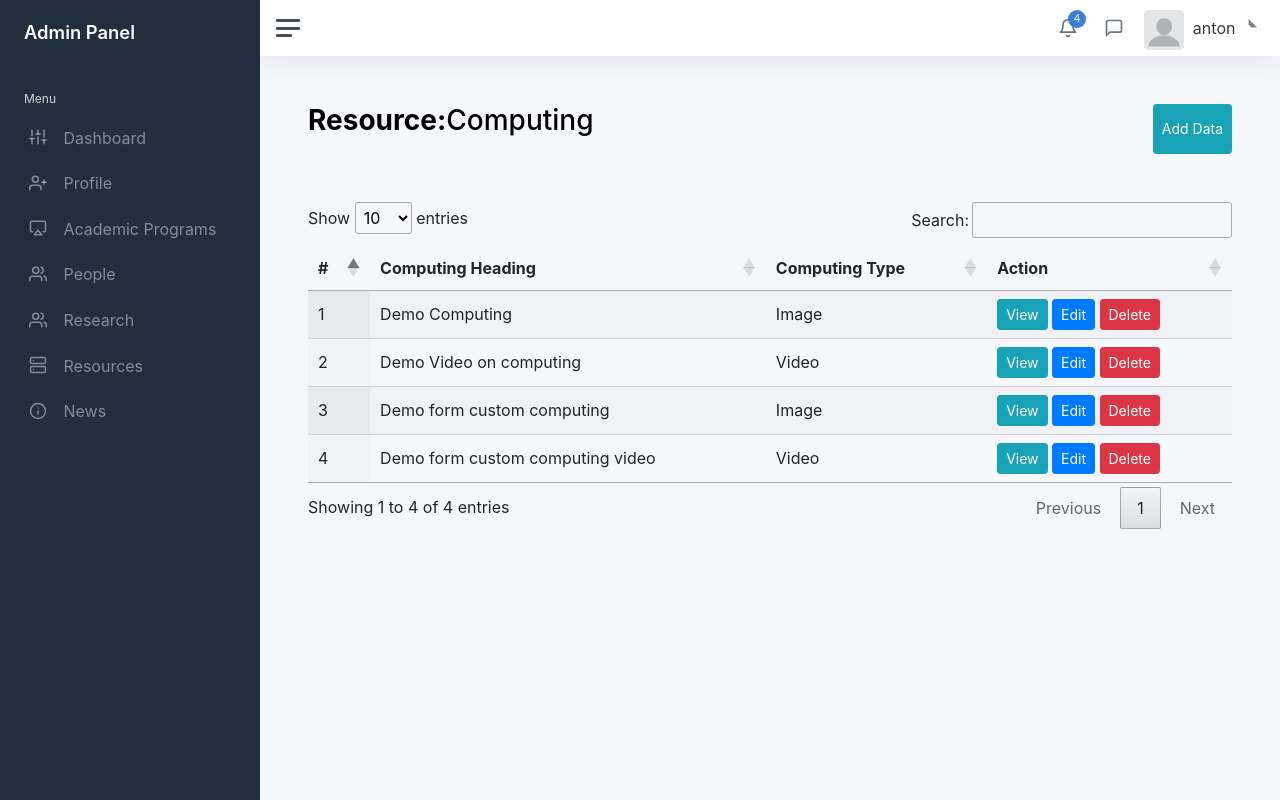
After one commit to samiul-anton/Django-Chemistry-Dept-Project, a Django app: page /super-admin/resource/all-computing/ in a window 1280 px wide. The commit adds this page. Run offline with Django 4.2, Linux system fonts and the light colour scheme; a user stored in the database is signed in; data comes from the database, SQL or seed files in the repository; both versions use the stored data as it was after the commit; some libraries are stand-ins or nearby versions.

Commit message:
computing add done

```diff
--- a/chemistryDept/AdminPanel/admin.py
+++ b/chemistryDept/AdminPanel/admin.py
@@ -2,7 +2,7 @@ from django.contrib import admin
 from .models import Userinfo
 from peopleApp.models import faculty,staff,student
 from researchApp.models import research_by_area
-from resourceApp.models import labFacility
+from resourceApp.models import labFacility,computing
 
 # Register your models here.
 admin.site.register(faculty)
@@ -11,4 +11,5 @@ admin.site.register(student)
 admin.site.register(research_by_area)
 admin.site.register(Userinfo)
 admin.site.register(labFacility)
+admin.site.register(computing)
 admin.site.site_header = 'Admin Dashboard'
--- a/chemistryDept/HomeApp/views.py
+++ b/chemistryDept/HomeApp/views.py
@@ -2,6 +2,7 @@ from django.shortcuts import render
 from researchApp.models import research_by_area
 from peopleApp.models import faculty,staff,student
 from resourceApp.models import labFacility
+from resourceApp.models import computing as all_computing
 #Home page view
 
 def index(request):
@@ -89,7 +90,9 @@ def labFacilites(request):
     data = labFacility.objects.all()
     return render(request, 'HomeApp/labFacilites.html',context={'data':data})
 def computing(request):
-    return render(request, 'HomeApp/computing.html')
+    image_data = all_computing.objects.filter(computing_type="Image")
+    video_data = all_computing.objects.filter(computing_type="Video")
+    return render(request, 'HomeApp/computing.html',context={"image_data":image_data,"video_data":video_data})
 def studentServices(request):
     return render(request, 'HomeApp/studentServices.html')
 
--- a/chemistryDept/resourceApp/models.py
+++ b/chemistryDept/resourceApp/models.py
@@ -8,3 +8,16 @@ class labFacility(models.Model) :
     lab_image = models.ImageField(null=True, blank=True, upload_to="Images/")
     def __str__(self):
         return self.image_heading
+
+class computing(models.Model):
+    type = (
+     ("Image","Image"),
+     ("Video","Video"),
+    )
+    computing_heading = models.TextField(max_length=100)
+    computing_url = models.TextField(max_length=100,null=True ,blank=True)
+    computing_type = models.TextField(choices=type)
+    computing_image = models.ImageField(null=True, blank=True, upload_to="Images/")
+
+    def __str__(self):
+        return self.computing_heading
--- a/chemistryDept/resourceApp/url.py
+++ b/chemistryDept/resourceApp/url.py
@@ -9,5 +9,7 @@ urlpatterns =[
   path('all-lab-facility/', views.labFacility, name='admin_lab_facilites'),
   path('add/all-lab-facility/', views.addLabFacility, name='add_lab_facilites'),
   path('all-lab-facility/<int:id>/delete', views.deleteLabFacility, name='delete_lab_facilites'),
+  path('all-computing/', views.computing, name='admin_computing'),
+  path('add-computing/', views.addComputing, name='add_computing'),
 ]
 urlpatterns = urlpatterns + static(settings.MEDIA_URL, document_root=settings.MEDIA_ROOT)
--- a/chemistryDept/resourceApp/views.py
+++ b/chemistryDept/resourceApp/views.py
@@ -4,6 +4,7 @@ from django.contrib import messages
 from django.urls import reverse
 from django.http import HttpResponseRedirect,HttpResponse
 from .models import labFacility as all_labfacilites
+from .models import computing as all_computing
 
 # View All lab facility image.
 @login_required
@@ -29,6 +30,26 @@ def addLabFacility(request):
        new_lab_resource.save()
 
        messages.success(request, 'New data added!')
-       return HttpResponseRedirect(reverse('lab_facilites'))
+       return HttpResponseRedirect(reverse('admin_lab_facilites'))
     else:
        return HttpResponseRedirect(reverse('index'))
+
+@login_required
+def computing(request):
+    data = all_computing.objects.all()
+    return render(request,'resourceApp/computing.html',context={"data":data})
+@login_required
+def addComputing(request):
+    if request.method == "POST":
+       new_computing = all_computing()
+       new_computing.computing_heading = request.POST.get('computing_heading')
+       new_computing.computing_type = request.POST.get('computing_type')
+       if request.POST.get('computing_type') == "Image":
+           new_computing.computing_image = request.FILES["computing_image"]
+       else:
+           new_computing.computing_url = request.POST.get('computing_url')
+       new_computing.save()
+       messages.success(request, 'New data added!')
+       return HttpResponseRedirect(reverse('admin_computing'))
+    else:
+       return HttpResponseRedirect(reverse('index'))
--- /dev/null
+++ b/chemistryDept/static/js/computing.js
@@ -0,0 +1,14 @@
+$(window).on("load",function(){
+  $("#computing_video").hide();
+  $("#computing_type").on("change",function(){
+    console.log(this.value);
+    if(this.value == "Video"){
+      console.log("video")
+      $("#computing_image").hide();
+      $("#computing_video").show();
+    }else if(this.value == "Image"){
+      $("#computing_image").show();
+      $("#computing_video").hide();
+    }
+  })
+})
--- a/chemistryDept/templates/layouts/admin.html
+++ b/chemistryDept/templates/layouts/admin.html
@@ -79,7 +79,7 @@
 						</a>
 						<div class="dropdown-menu move3">
 							<a class="dropdown-item" href="{% url 'admin_lab_facilites'%}"><i class="align-middle me-1" data-feather="user"></i>Lab Facilities</a>
-							<a class="dropdown-item" href="{% url 'research_by_direction'%}"><i class="align-middle me-1" data-feather="user"></i>Computing</a>
+							<a class="dropdown-item" href="{% url 'admin_computing'%}"><i class="align-middle me-1" data-feather="user"></i>Computing</a>
 							<a class="dropdown-item" href="{% url 'research_by_direction'%}"><i class="align-middle me-1" data-feather="user"></i>Student Service</a>
 						</div>
 					</li>
--- /dev/null
+++ b/chemistryDept/templates/modals/addComputing.html
@@ -0,0 +1,55 @@
+
+<div class="modal fade" id="addComputing" tabindex="-1" aria-labelledby="addComputing" aria-hidden="true">
+  <div class="modal-dialog modal-dialog-centered modal-lg">
+    <div class="modal-content">
+      <div class="modal-header">
+        <h5 class="modal-title" id="exampleModalLabel">Add Data</h5>
+        <button type="button" class="close" data-dismiss="modal" aria-label="Close">
+          <span aria-hidden="true">&times;</span>
+        </button>
+      </div>
+      <div class="modal-body">
+        <!-- form starts -->
+        <form method="POST" action="{% url 'add_computing'%}" enctype="multipart/form-data">
+        {% csrf_token %}
+          <div class="row">
+            <div class="col">
+              <div class="form-group">
+                <label for="exampleInputEmail1">Computing Header</label>
+                <input type="text" class="form-control" id="exampleInputEmail1" aria-describedby="emailHelp" name="computing_heading" required>
+              </div>
+            </div>
+          </div>
+          <div class="row">
+            <div class="col">
+              <div class="form-group">
+                <label for="exampleFormControlSelect1">Computing Type</label>
+                <select class="form-control" id="computing_type" name="computing_type">
+                  <option value="Image">Image</option>
+                  <option value="Video">Video</option>
+                </select>
+              </div>
+            </div>
+          </div>
+          <div class="row" id="computing_video">
+            <div class="col">
+              <div class="form-group">
+                <label for="exampleInputEmail1">Video Url</label>
+                <input type="text" class="form-control" id="exampleInputEmail1" aria-describedby="emailHelp" name="computing_url">
+              </div>
+            </div>
+          </div>
+            <div class="form-group" id="computing_image">
+              <label for="exampleFormControlFile1">Image Upload</label>
+              <input type="file" class="form-control-file" id="exampleFormControlFile1" name="computing_image">
+            </div>
+           <div class="float-right">
+             <button type="button"  class="btn btn-secondary" data-dismiss="modal">Close</button>
+             <button type="submit"  class="btn btn-primary">Save Data</button>
+           </div>
+        </form>
+        <!-- form ends -->
+      </div>
+    </div>
+  </div>
+</div>
--- /dev/null
+++ b/chemistryDept/templates/resourceApp/computing.html
@@ -0,0 +1,74 @@
+{% extends "layouts/admin.html" %}
+{% load static %}
+{% block links %}
+<link rel="stylesheet" href="https://cdn.datatables.net/1.12.1/css/jquery.dataTables.min.css">
+{% endblock %}
+{% block content %}
+<main class="content">
+	<div class="container-fluid p-0">
+		  <div class="d-flex justify-content-between pb-5">
+		  	<h1 class="h3 mb-3"><strong>Resource:</strong>Computing</h1>
+				<button class="btn btn-sm btn-info" data-toggle="modal" data-target="#addComputing">Add Data</button>
+		  </div>
+			{% if messages %}
+							{% for message in messages %}
+							<div {% if message.tags %} class="alert alert-{{ message.tags }} alert-dismissible  show "{% endif %} role="alert">
+									{{ message }}
+									<button type="button" class="close" data-dismiss="alert" aria-label="Close">
+										<span aria-hidden="true">&times;</span>
+									</button>
+							</div>
+							{% endfor %}
+			{% endif %}
+
+      <div>
+						<table id="example" class="display" style="width:100%">
+				        <thead>
+				            <tr>
+				                <th>#</th>
+				                <th>Computing Heading</th>
+				                <th>Computing Type</th>
+				                <th>Action</th>
+				            </tr>
+				        </thead>
+				        <tbody>
+									{% for value in data %}
+				            <tr>
+				                <td>{{ forloop.counter }}</td>
+				                <td>
+													<!-- <img src="/media/{{ BASIC_DIR }}/{{value.lab_image}}" alt="" style="height:30px; width:30px; border-radius: 4px; "/> -->
+													{{ value.computing_heading}}
+												</td>
+				                <td>{{ value.computing_type}}</td>
+				                <td>
+													<a class="btn btn-sm btn-info" href="{% url 'single_faculty' id=value.id %}">View</a>
+				                	<button class="btn btn-sm btn-primary">Edit</button>
+													<button  data-id="{{ value.id }}" data-page="resource/all-lab-facility" class="btn btn-sm btn-danger del-btn" data-toggle="modal" data-target="#deleteModal">Delete</button>
+				                </td>
+				            </tr>
+										{% endfor %}
+				        </tbody>
+				    </table>
+
+      </div>
+  </div>
+</main>
+{% include '../modals/addComputing.html'%}
+{% include '../modals/deleteModal.html' %}
+{% endblock %}
+
+
+{% block scripts %}
+<script type="text/javascript" src="https://cdn.datatables.net/1.12.1/js/jquery.dataTables.min.js"></script>
+<script type="text/javascript">
+		$(document).ready(function () {
+		    $('#example').DataTable();
+		});
+</script>
+
+
+<script src="{% static 'js/deleteData.js' %}">
+</script>
+<script src="{% static 'js/computing.js' %}">
+</script>
+{% endblock %}
```
Also changed, not shown: chemistryDept/templates/HomeApp/computing.html (+37 -6 lines), chemistryDept/db.sqlite3, chemistryDept/media/Images/blog_card.png (added), chemistryDept/resourceApp/migrations/0004_computing.py (added), chemistryDept/resourceApp/migrations/0005_computing_computing_type.py (added), chemistryDept/resourceApp/migrations/0006_alter_computing_computing_url.py (added), 2 other files.
